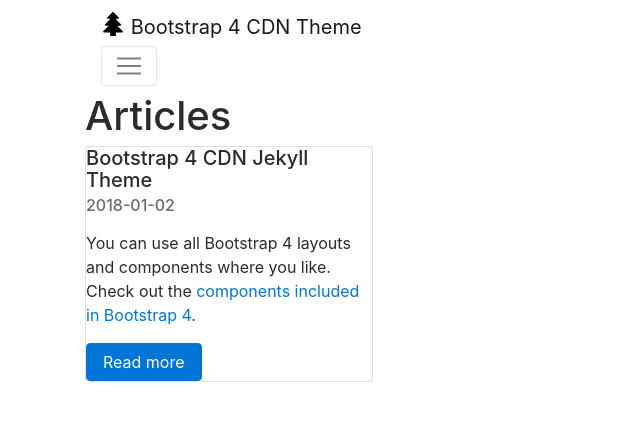
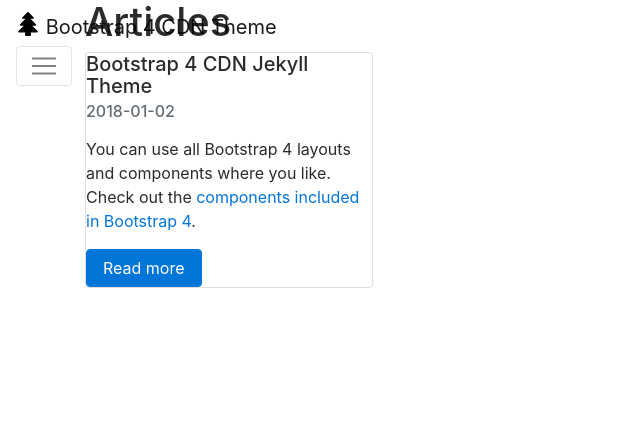
Before and after one commit to dajmcdon/jekyll-navbar, a Jekyll site: the page built from index.md, in a window 1280 px wide. Shown: the top 421 px of the page, without its empty margins (0-640 px from the left). Built offline with Jekyll 4.4.1, drawn with Linux system fonts in a browser that asks for light colours; nearby versions of some CDN libraries; our own code applies the rules of GitHub Pages for plain Markdown files.

Commit message:
fixed navbar the right way maybe...

```diff
--- a/_includes/nav.html
+++ b/_includes/nav.html
@@ -9,7 +9,7 @@
 {% endfor %}
 
 <div class="container">
-    <nav class="navbar navbar-expand-lg navbar-light bg-light navbar-fixed-top">
+    <nav class="navbar navbar-expand-lg navbar-light bg-light fixed-top">
     <a class="navbar-brand" href="{{ site.url }}">
         <img src="/assets/brand/logo.svg" width="24" height="24" class="d-inline-block align-top" alt="">
         {{ site.title }}</a>
```
